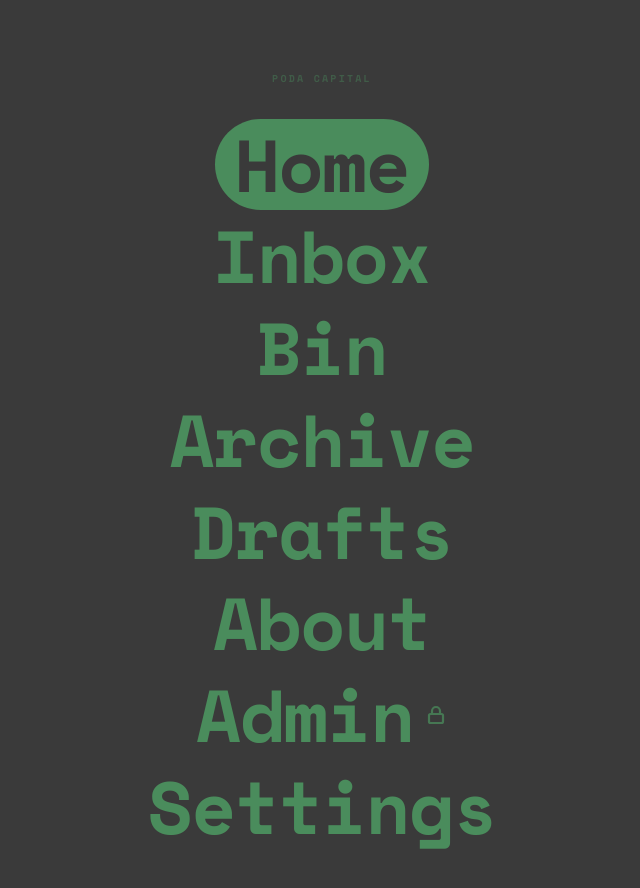
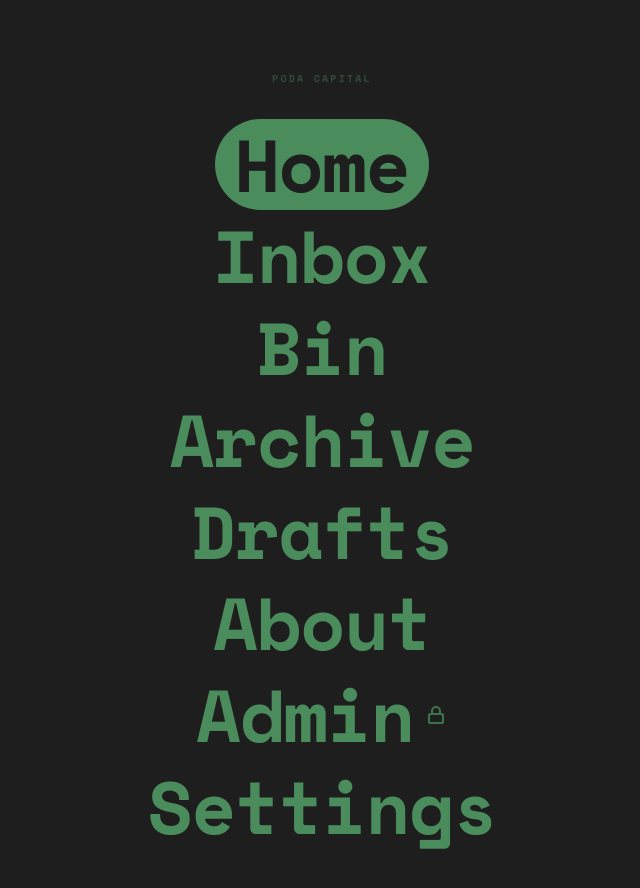
Before and after one commit to obinnachuke-cyber/podav3, a plain HTML site: page index.html in a window 1280 px wide. Shown: the whole page, without its empty margins (318-958 px from the left). Drawn offline with nearby package versions, Linux system fonts and the light colour scheme.

Commit message:
Darken bg to near-black grey (#1e1e1e)
Co-Authored-By: Claude Sonnet 4.6 <noreply@anthropic.com>

```diff
--- a/style.css
+++ b/style.css
@@ -1267,7 +1267,7 @@ input {
 
 /* Colour tokens for the home page */
 :root {
-  --home-bg:     #3a3a3a;   /* dark-medium grey                */
+  --home-bg:     #1e1e1e;   /* near-black grey                 */
   --home-green:  #4a8c5c;   /* dark muted green, not neon      */
   --home-green-dim: rgba(74, 140, 92, 0.42);
   --home-font:   "Space Mono", "Courier New", Courier, monospace;
```
